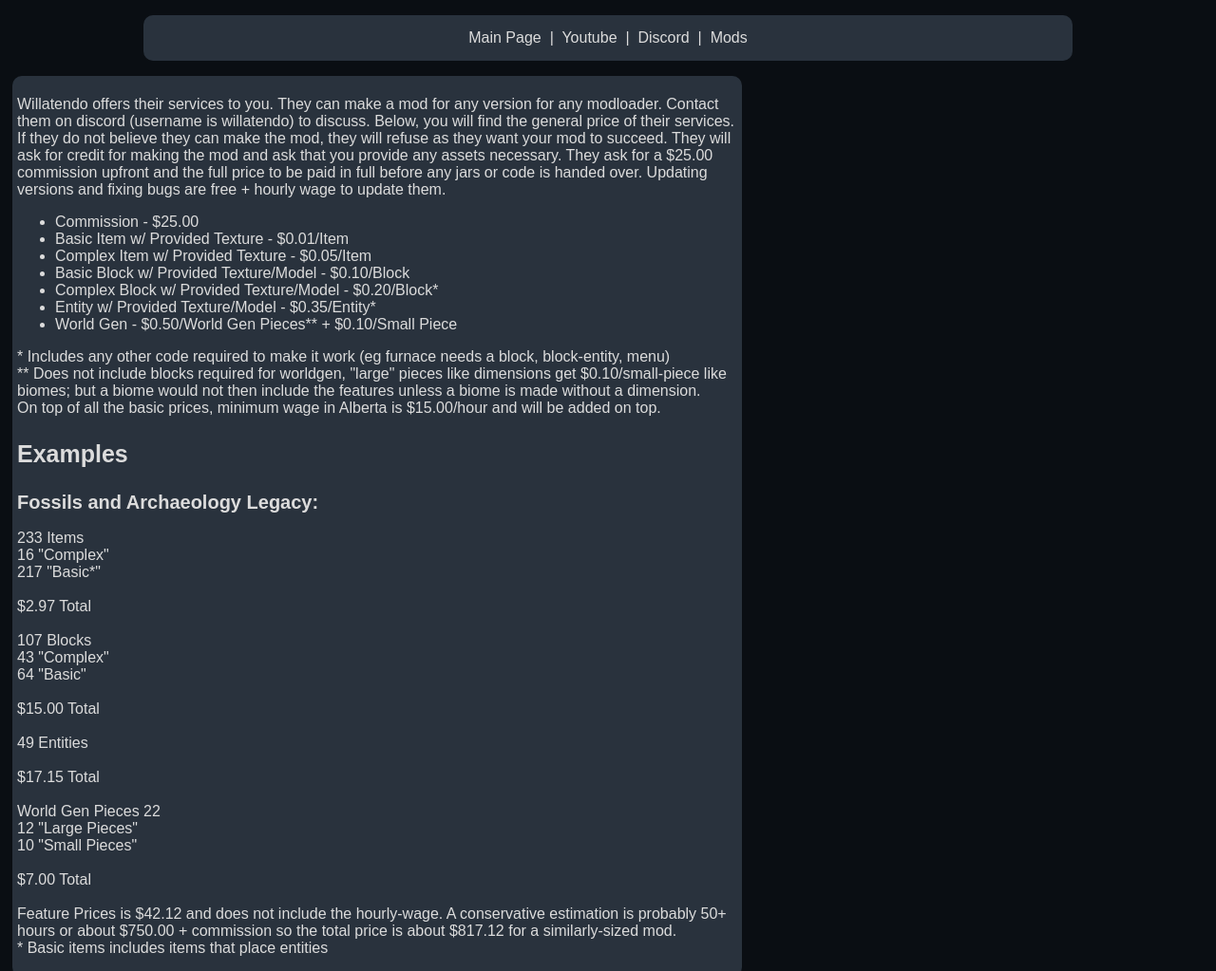
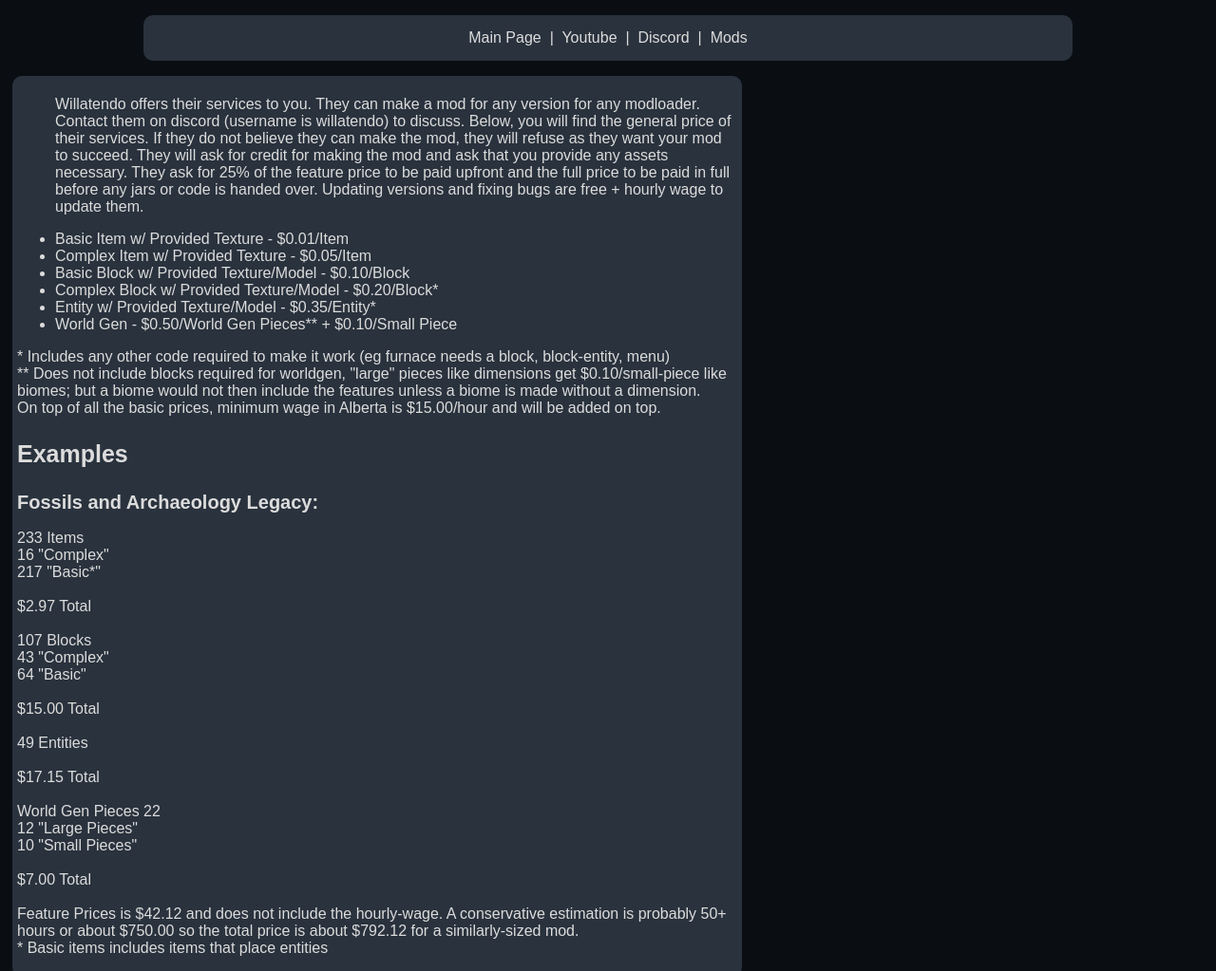
Before and after one commit to willatendo/Willatendo-Mods, a plain HTML site: page buy.html in a window 1280 px wide. Shown: the top 1023 px of the page at 95% size. Drawn offline with Linux system fonts and the light colour scheme.

Commit message:
Update buy.html

```diff
--- a/buy.html
+++ b/buy.html
@@ -11,9 +11,8 @@
 		</nav>
 		<section>
 			<article>
-				<p>Willatendo offers their services to you. They can make a mod for any version for any modloader. Contact them on discord (username is willatendo) to discuss. Below, you will find the general price of their services. If they do not believe they can make the mod, they will refuse as they want your mod to succeed. They will ask for credit for making the mod and ask that you provide any assets necessary. They ask for a $25.00 commission upfront and the full price to be paid in full before any jars or code is handed over. Updating versions and fixing bugs are free + hourly wage to update them.</p>
 				<ul>
-					<li>Commission - $25.00</li>
+				<p>Willatendo offers their services to you. They can make a mod for any version for any modloader. Contact them on discord (username is willatendo) to discuss. Below, you will find the general price of their services. If they do not believe they can make the mod, they will refuse as they want your mod to succeed. They will ask for credit for making the mod and ask that you provide any assets necessary. They ask for 25% of the feature price to be paid upfront and the full price to be paid in full before any jars or code is handed over. Updating versions and fixing bugs are free + hourly wage to update them.</p>
 					<li>Basic Item w/ Provided Texture - $0.01/Item</li>
 					<li>Complex Item w/ Provided Texture - $0.05/Item</li>
 					<li>Basic Block w/ Provided Texture/Model - $0.10/Block</li>
@@ -24,7 +23,7 @@
 				<p>* Includes any other code required to make it work (eg furnace needs a block, block-entity, menu)<br>** Does not include blocks required for worldgen, "large" pieces like dimensions get $0.10/small-piece like biomes; but a biome would not then include the features unless a biome is made without a dimension.<br>On top of all the basic prices, minimum wage in Alberta is $15.00/hour and will be added on top.</p>
 				<h1>Examples</h1>
 				<h2>Fossils and Archaeology Legacy:</h2>
-				<p>233 Items<br>16 "Complex"<br>217 "Basic*"<br><br>$2.97 Total<br><br>107 Blocks<br>43 "Complex"<br>64 "Basic"<br><br>$15.00 Total<br><br>49 Entities<br><br>$17.15 Total<br><br>World Gen Pieces 22<br>12 "Large Pieces"<br>10 "Small Pieces"<br><br>$7.00 Total<br><br>Feature Prices is $42.12 and does not include the hourly-wage. A conservative estimation is probably 50+ hours or about $750.00 + commission so the total price is about $817.12 for a similarly-sized mod.<br>* Basic items includes items that place entities</p>
+				<p>233 Items<br>16 "Complex"<br>217 "Basic*"<br><br>$2.97 Total<br><br>107 Blocks<br>43 "Complex"<br>64 "Basic"<br><br>$15.00 Total<br><br>49 Entities<br><br>$17.15 Total<br><br>World Gen Pieces 22<br>12 "Large Pieces"<br>10 "Small Pieces"<br><br>$7.00 Total<br><br>Feature Prices is $42.12 and does not include the hourly-wage. A conservative estimation is probably 50+ hours or about $750.00 so the total price is about $792.12 for a similarly-sized mod.<br>* Basic items includes items that place entities</p>
 			</article>
 		</section>
 	</body>
```
